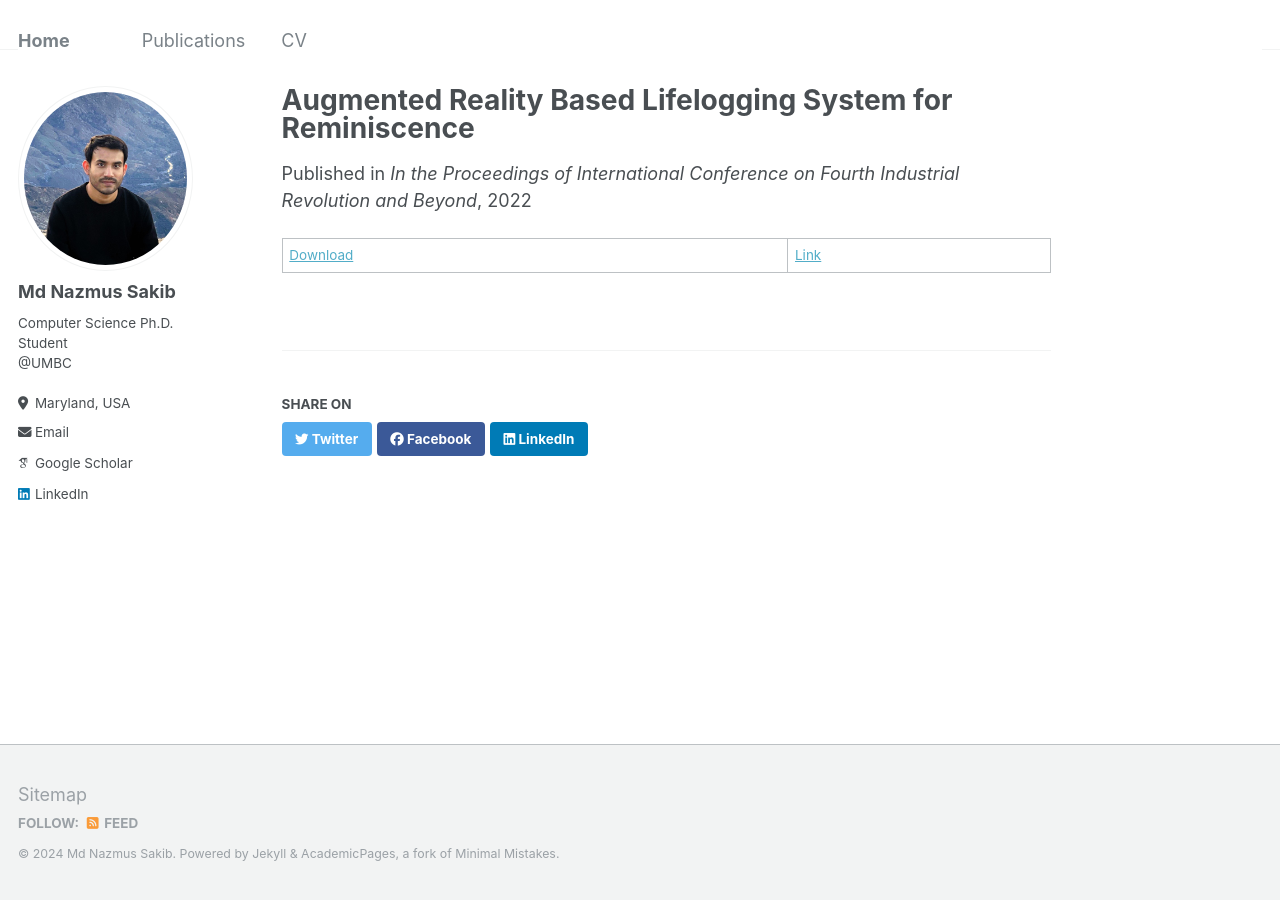
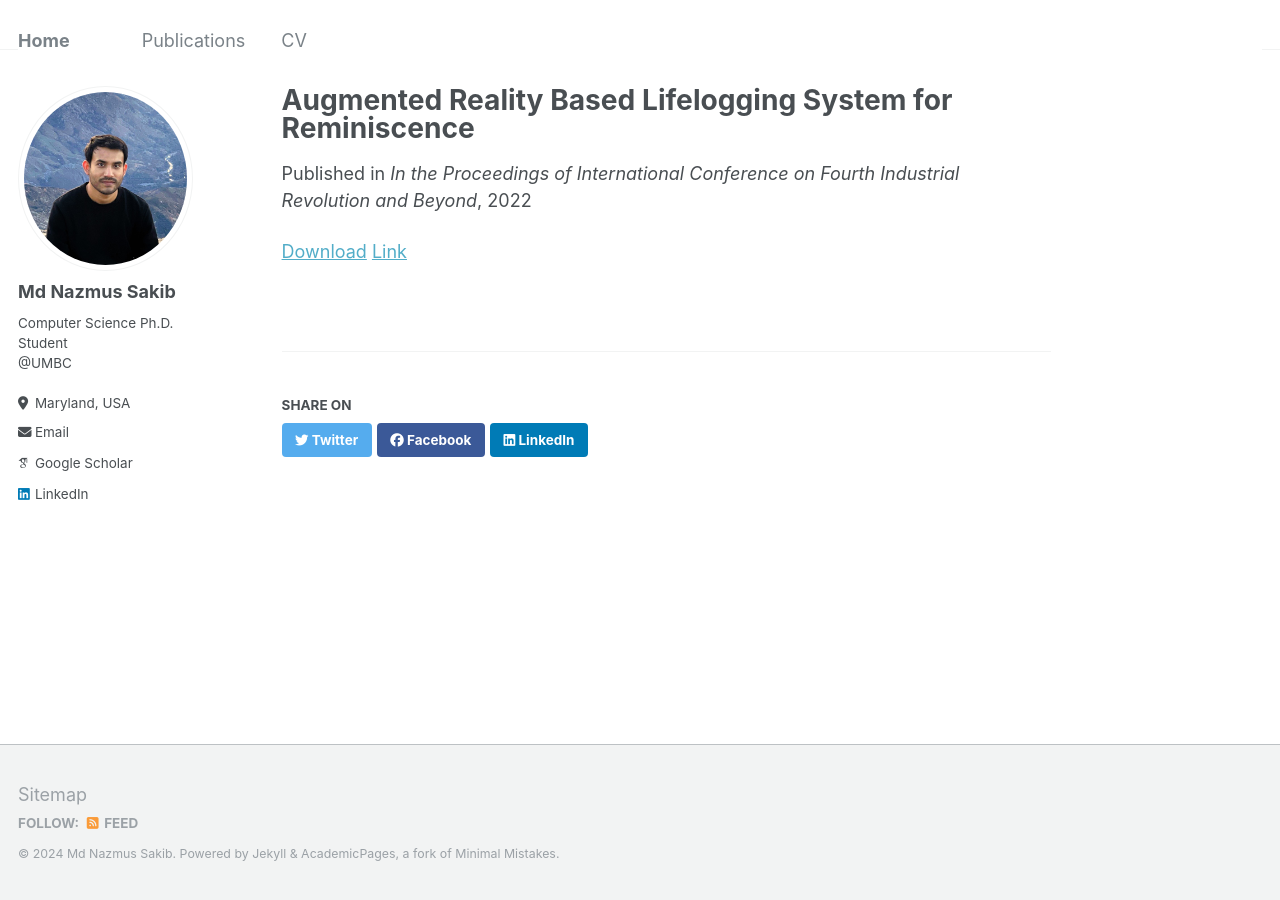
Before and after one commit to mnazmussakib/mnazmussakib.github.io, a Jekyll site: the page built from _publications/2009-10-01-paper-title-number-1.md, in a window 1280 px wide. Built offline with Jekyll 4.4.1, drawn with Linux system fonts in a browser that asks for light colours; some web fonts are replaced.

Commit message:
spaced added

```diff
--- a/_publications/2009-10-01-paper-title-number-1.md
+++ b/_publications/2009-10-01-paper-title-number-1.md
@@ -8,4 +8,4 @@ venue: "In the Proceedings of International Conference on Fourth Industrial Revo
 citation: "Md Nazmus Sakib, Mehrab Mustafy Rahman, Hasan Mahmud, Md Kamrul Hasan. 'AR Based Life-logging System for Reminiscence.' In the Proceedings of International Conference on Fourth Industrial Revolution and Beyond 2021."
 ---
 
-[Download](http:/mnazmussakib.github.io/files/AR_Paper.pdf) | [Link](https://link.springer.com/chapter/10.1007/978-981-19-2445-3_34)
+[Download](http:/mnazmussakib.github.io/files/AR_Paper.pdf)    [Link](https://link.springer.com/chapter/10.1007/978-981-19-2445-3_34)
```
